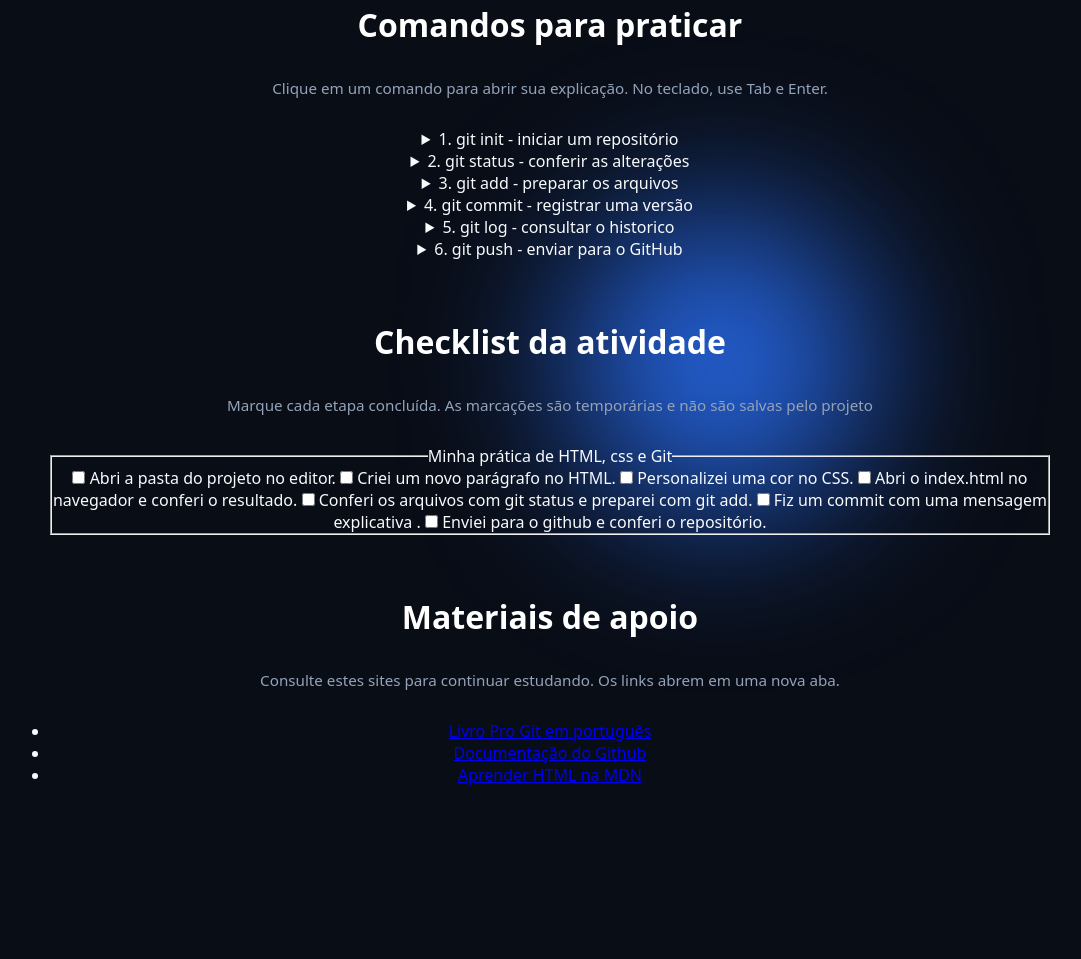
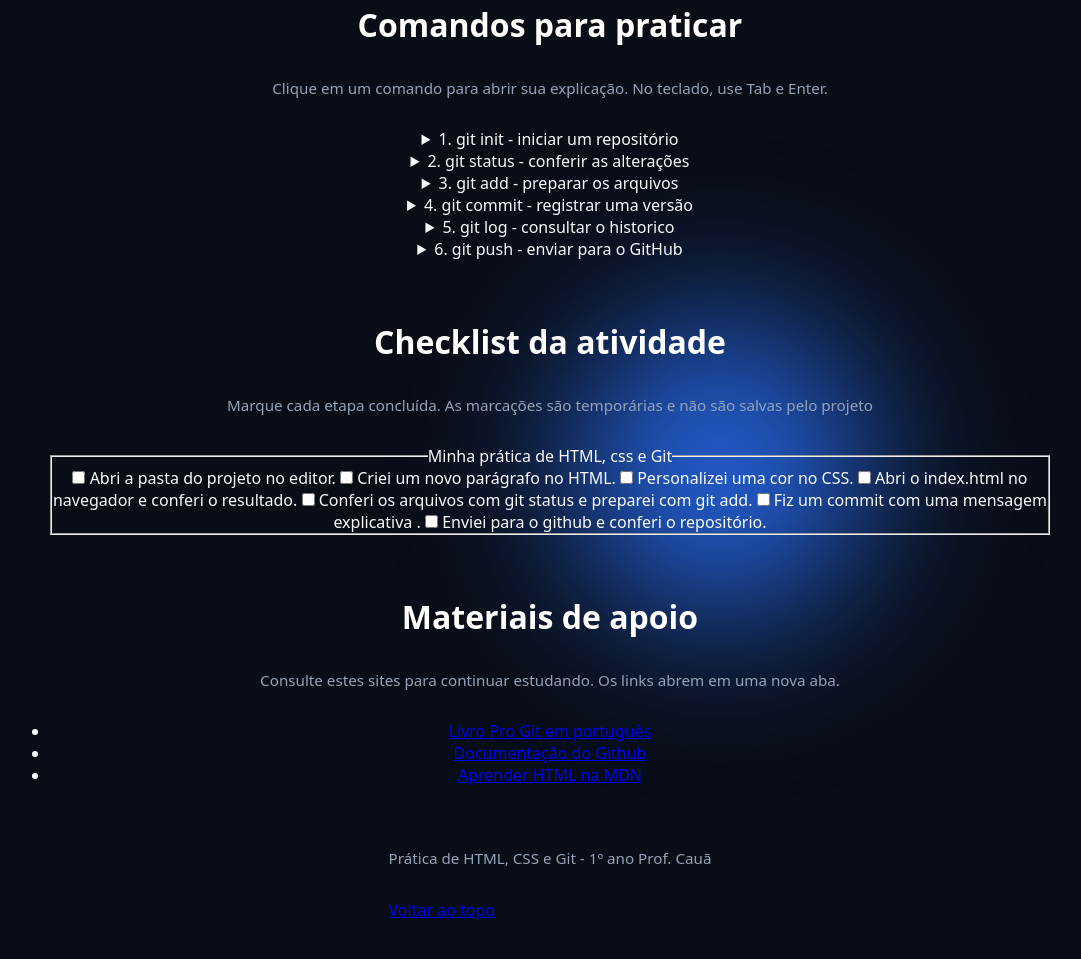
Before and after one commit to Bella11022011/Isabella_pa, a plain HTML site: page index.html in a window 1280 px wide. Shown: the part 906-1865 px from the top of the page, without its empty margins (90-1171 px from the left). Before the commit the page ends 1772 px from the top, so only its background shows below. Drawn offline with Linux system fonts and the light colour scheme.

Commit message:
criei o meu footer

```diff
--- a/index.html
+++ b/index.html
@@ -138,6 +138,10 @@
     </section>
 
     <!-- NOVO: footer representa o rodapé; href="#" volta ao início da página. -->
+     <footer class="rodape-estudo">
+        <p>Prática de HTML, CSS e Git - 1º ano Prof. Cauã</p>
+        <a href="#">Voltar ao topo</a>
+     </footer>
 
 </body>
 </html>
```
